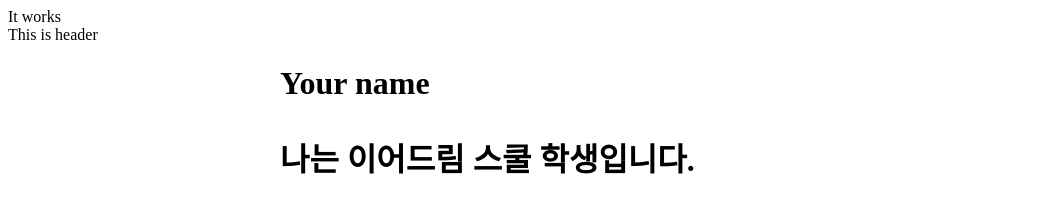
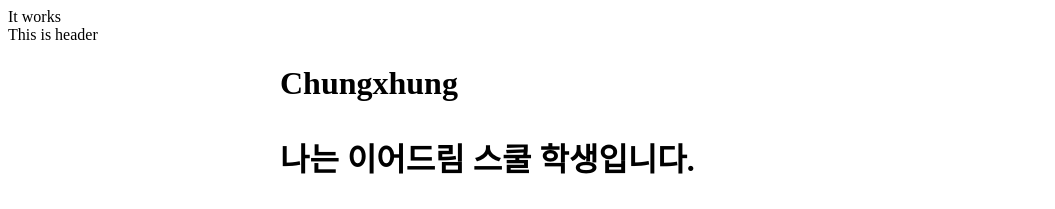
Before and after one commit to Chungxhung/Chungxhung.github.io, a plain HTML site: page index.html in a window 1280 px wide. Shown: the top 209 px of the page, without its empty margins (0-1055 px from the left). Drawn offline with Linux system fonts and the light colour scheme.

Commit message:
Change name

```diff
--- a/index.html
+++ b/index.html
@@ -14,7 +14,7 @@
 	<body>
 		<header>This is header</header>
 		<main class="container">
-			<h1>Your name</hl>
+			<h1>Chungxhung</hl>
 			<p>나는 이어드림 스쿨 학생입니다.</p>
 			<h2>소개</h2>
 			<ul>
```
